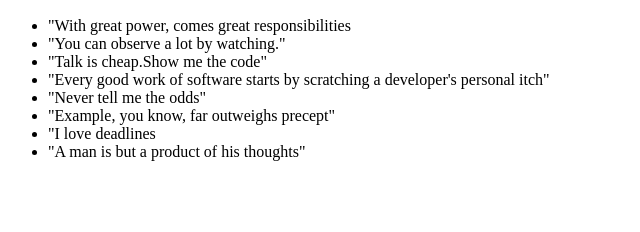
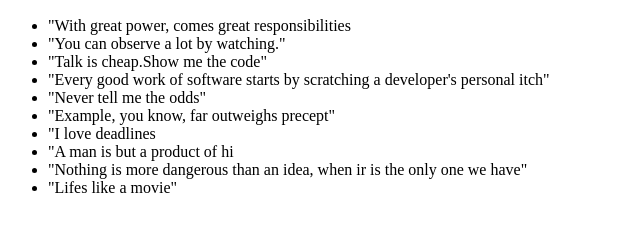
Before and after one commit to D050597/1main_openSAP_repo, a plain HTML site: page index.html in a window 1280 px wide. Shown: the part 110-342 px from the top of the page, without its empty margins (0-640 px from the left). Drawn offline with Linux system fonts and the light colour scheme.

Commit message:
added kermit and Chartier quotes

```diff
--- a/index.html
+++ b/index.html
@@ -16,7 +16,9 @@
 			<li>"Never tell me the odds"</li>
 			<li>"Example, you know, far outweighs precept"</li>
 			<li>"I love deadlines</li>
-			<li>"A man is but a product of his thoughts"</li>
+			<li>"A man is but a product of hi
+			<li>"Nothing is more dangerous than an idea, when ir is the only one we have"</li>
+			<li>"Lifes like a movie"</li>
 		</ul>
 	</body>
 </html>
--- a/styles.css
+++ b/styles.css
@@ -1,7 +1,7 @@
 h1 {
 	color: blue;
-	text-align: left;
 }
+
 h2 {
 	color: red;
 }
```
